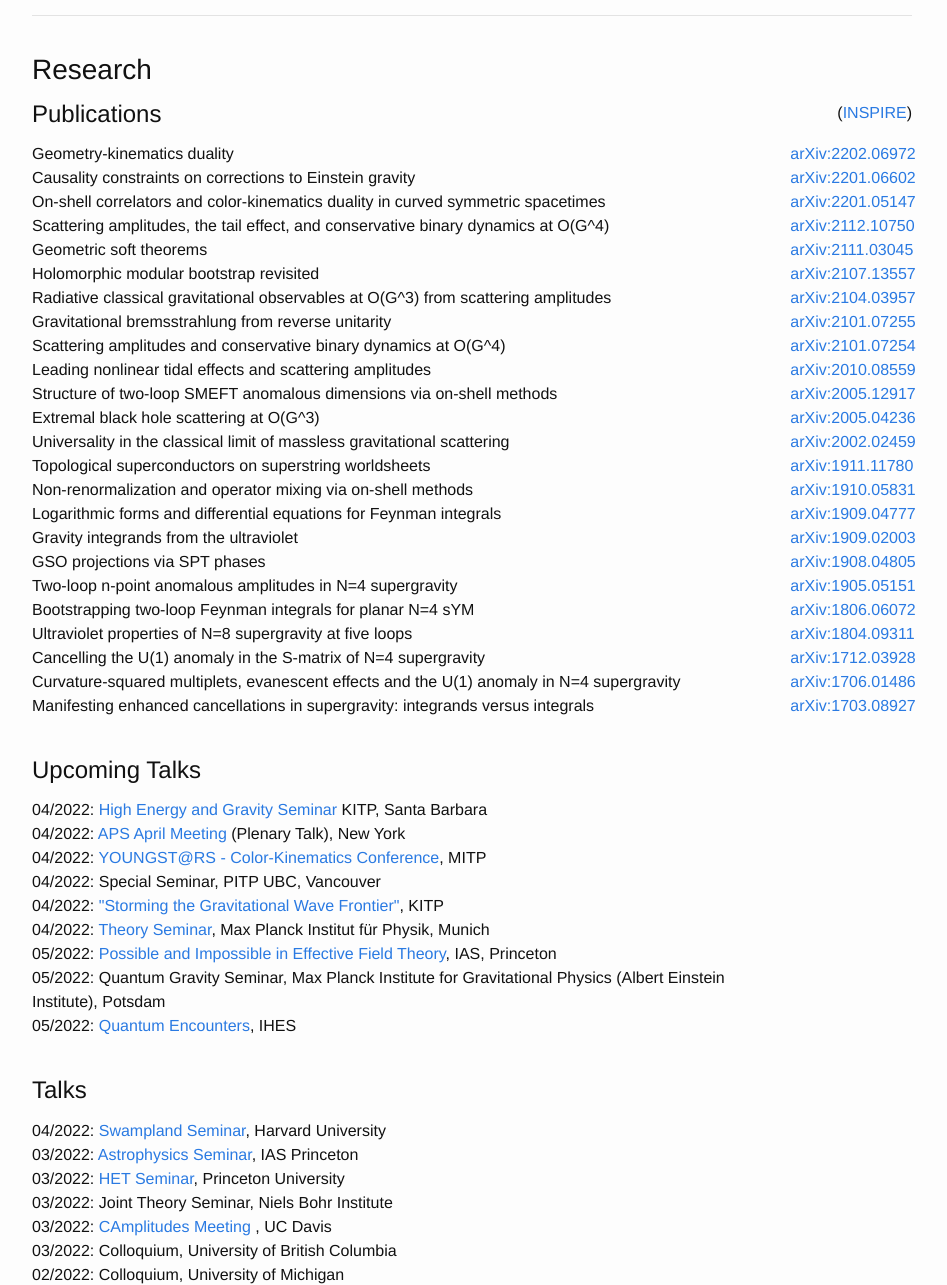
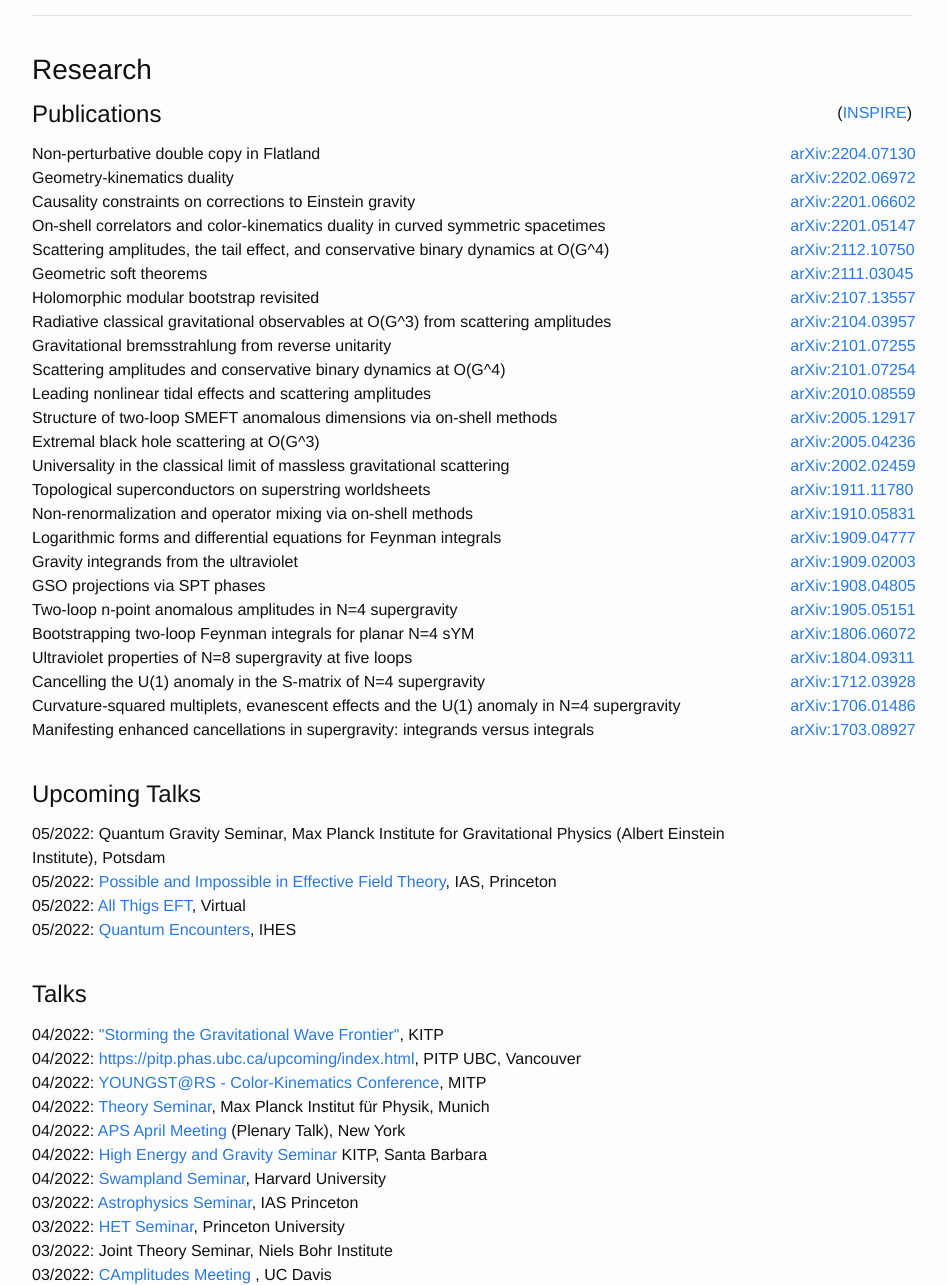
Before and after one commit to julioparra/julioparra.github.io, a Jekyll site: the page built from index.md, in a window 1280 px wide and 1400 px high, scrolled down 263 px, cut to the strip 115-1400 px from the top of the window. Shown: the whole strip, without its empty margins (168-1115 px from the left). Built offline with Jekyll 4.4.1, drawn with Linux system fonts in a browser that asks for light colours; nearby versions of some CDN libraries; some of the changed text lies outside the part shown.

Commit message:
Added NPDC paper

```diff
--- a/index.md
+++ b/index.md
@@ -32,6 +32,10 @@ Office: PAB 4-737 <br>
   <div class="row">
     <div class="col-md-10 col-0"> <h4> Publications </h4> </div>
     <div class="col-md-2 col-12" style="vertical-align: middle; text-align:right"> (<a href="http://inspirehep.net/author/profile/J.Parra.Martinez.1">INSPIRE</a>) </div>
+  </div>
+  <div class="row">
+    <div class="col-md-10 col-0">Non-perturbative double copy in Flatland</div>
+    <div class="col-md-2 col-12" style="text-align:right"> <a href="http://arxiv.org/abs/2204.07130">arXiv:2204.07130</a> </div>
   </div>
   <div class="row">
     <div class="col-md-10 col-0">Geometry-kinematics duality</div>
@@ -135,27 +139,7 @@ Office: PAB 4-737 <br>
 #### Upcoming Talks ####
 
 <div class="row">
-    <div class="col-10"> 04/2022:  <a href="https://www.kitp.ucsb.edu/strings/seminars"> High Energy and Gravity Seminar </a> KITP, Santa Barbara </div>
-    <div class="col-2" style="text-align:right">  </div>
-</div>
-<div class="row">
-    <div class="col-10"> 04/2022:  <a href="https://meetings.aps.org/Meeting/APR22/Session/L01"> APS April Meeting </a> (Plenary Talk), New York </div>
-    <div class="col-2" style="text-align:right">  </div>
-</div>
-<div class="row">
-    <div class="col-10"> 04/2022: <a href="https://indico.mitp.uni-mainz.de/event/296/">YOUNGST@RS - Color-Kinematics Conference</a>,  MITP </div>
-    <div class="col-2" style="text-align:right">  </div>
-</div>
-<div class="row">
-    <div class="col-10"> 04/2022: Special Seminar,  PITP UBC, Vancouver </div>
-    <div class="col-2" style="text-align:right">  </div>
-</div>
-<div class="row">
-    <div class="col-10"> 04/2022: <a href="https://www.kitp.ucsb.edu/activities/gwaves-c22">"Storming the Gravitational Wave Frontier"</a>, KITP </div>
-    <div class="col-2" style="text-align:right">  </div>
-</div>
-<div class="row">
-    <div class="col-10"> 04/2022: <a href="https://indico.mpp.mpg.de/category/54/"> Theory Seminar</a>, Max Planck Institut für Physik, Munich </div>
+    <div class="col-10"> 05/2022: Quantum Gravity Seminar, Max Planck Institute for Gravitational Physics (Albert Einstein Institute), Potsdam </div>
     <div class="col-2" style="text-align:right">  </div>
 </div>
 <div class="row">
@@ -163,7 +147,7 @@ Office: PAB 4-737 <br>
     <div class="col-2" style="text-align:right">  </div>
 </div>
 <div class="row">
-    <div class="col-10"> 05/2022: Quantum Gravity Seminar, Max Planck Institute for Gravitational Physics (Albert Einstein Institute), Potsdam </div>
+    <div class="col-10"> 05/2022: <a href="https://sites.google.com/view/all-things-eft"> All Thigs EFT</a>, Virtual </div>
     <div class="col-2" style="text-align:right">  </div>
 </div>
 <div class="row">
@@ -177,6 +161,30 @@ Office: PAB 4-737 <br>
 
 #### Talks ####
 
+<div class="row">
+    <div class="col-10"> 04/2022: <a href="https://www.kitp.ucsb.edu/activities/gwaves-c22">"Storming the Gravitational Wave Frontier"</a>, KITP </div>
+    <div class="col-2" style="text-align:right">  </div>
+</div>
+<div class="row">
+    <div class="col-10"> 04/2022: <a href="https://pitp.phas.ubc.ca/upcoming/index.html">https://pitp.phas.ubc.ca/upcoming/index.html</a>,  PITP UBC, Vancouver </div>
+    <div class="col-2" style="text-align:right">  </div>
+</div>
+<div class="row">
+    <div class="col-10"> 04/2022: <a href="https://indico.mitp.uni-mainz.de/event/296/">YOUNGST@RS - Color-Kinematics Conference</a>,  MITP </div>
+    <div class="col-2" style="text-align:right">  </div>
+</div>
+<div class="row">
+    <div class="col-10"> 04/2022: <a href="https://indico.mpp.mpg.de/category/54/"> Theory Seminar</a>, Max Planck Institut für Physik, Munich </div>
+    <div class="col-2" style="text-align:right">  </div>
+</div>
+<div class="row">
+    <div class="col-10"> 04/2022:  <a href="https://meetings.aps.org/Meeting/APR22/Session/L01"> APS April Meeting </a> (Plenary Talk), New York </div>
+    <div class="col-2" style="text-align:right">  </div>
+</div>
+<div class="row">
+    <div class="col-10"> 04/2022:  <a href="https://www.kitp.ucsb.edu/strings/seminars"> High Energy and Gravity Seminar </a> KITP, Santa Barbara </div>
+    <div class="col-2" style="text-align:right">  </div>
+</div>
 <div class="row">
     <div class="col-10"> 04/2022:<a href="https://hetg.physics.harvard.edu/seminar-schedule"> Swampland Seminar</a>, Harvard University </div>
     <div class="col-2" style="text-align:right">   </div>
@@ -378,7 +386,7 @@ Office: PAB 4-737 <br>
 
 <div class="row">
     <div class="col-6">  </div>
-    <div class="col-6" style="text-align:right">  Updated: 04/06/22 </div>
+    <div class="col-6" style="text-align:right">  Updated: 04/20/22 </div>
 </div>
 
 <!--
```
